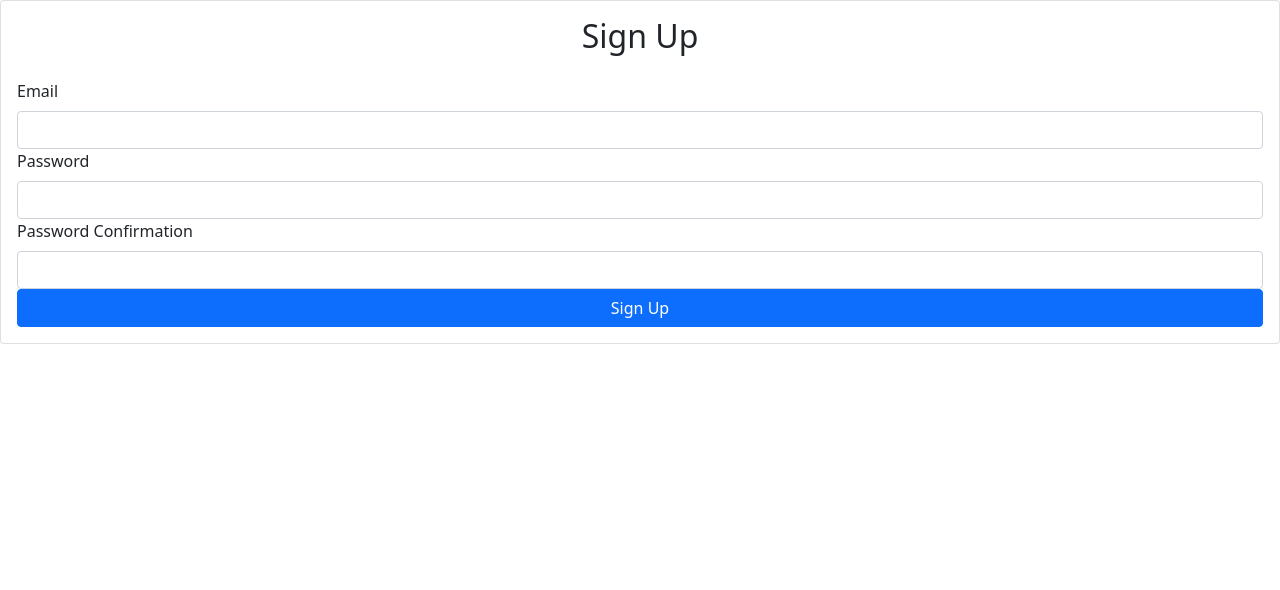
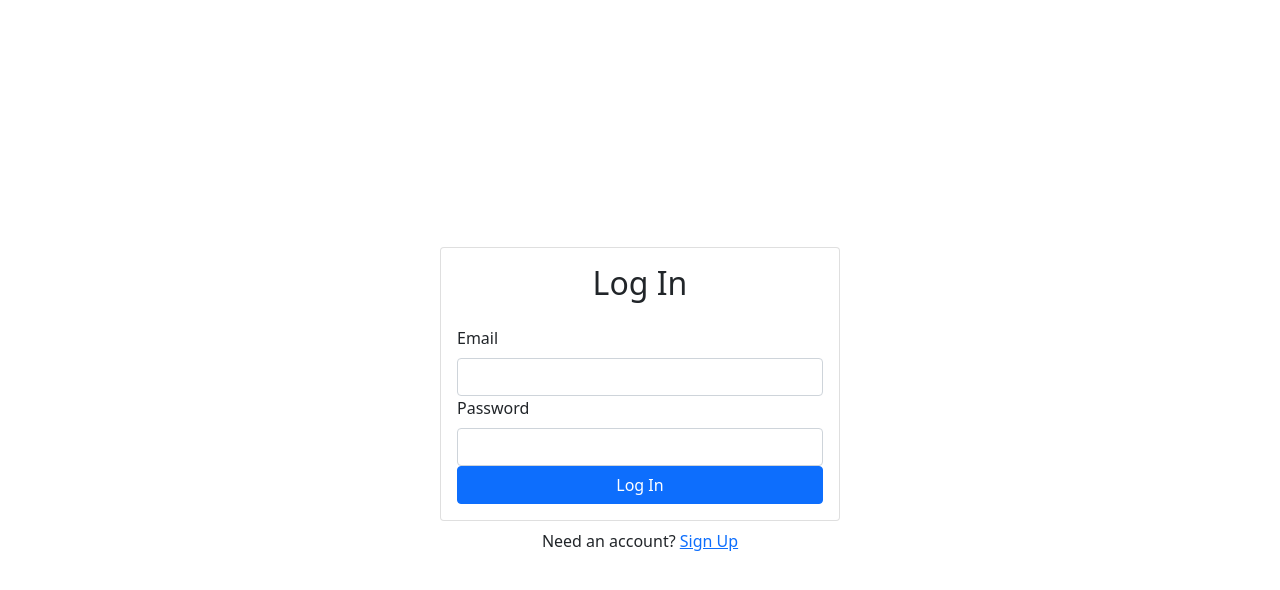
Before and after one commit to qrkwang/TT3_14, a React (Create React App) app in the folder frontend/: page /login in a window 1280 px wide. Shown: the top 590 px of the page. Built offline with nearby package versions, Linux system fonts and the light colour scheme.

Commit message:
added login, signup static pages

```diff
--- a/frontend/src/components/App.js
+++ b/frontend/src/components/App.js
@@ -1,7 +1,23 @@
 import Signup from './Signup'
+import Login from './Login'
+import { Container } from 'react-bootstrap'
+import { BrowserRouter as Router, Route, Routes } from 'react-router-dom'
 
 function App() {
-  return <Signup />;
+  return (
+    <Container className='d-flex align-items-center justify-content-center'
+      style={{ minHeight: '100vh' }}>
+      <div className='w-100' style={{ maxWidth: '400px' }}>
+        <Router>
+          <Routes>
+            <Route path='/signup' element={<Signup />} />
+            <Route path='/login' element={<Login />} />
+          </Routes>
+        </Router>
+      </div>
+    </Container >
+
+  )
 }
 
 export default App;
--- /dev/null
+++ b/frontend/src/components/Login.js
@@ -0,0 +1,53 @@
+import React, { useRef, useState } from 'react'
+import { Form, Button, Card, Alert } from 'react-bootstrap'
+import { Link, useNavigate } from 'react-router-dom'
+
+export default function Login() {
+    const emailRef = useRef()
+    const passwordRef = useRef()
+
+    const [error, setError] = useState('')
+    const [loading, setLoading] = useState(false)
+    const navigate = useNavigate()
+
+
+    // async function handleSubmit(e) {
+    //     e.preventDefault()
+
+    //     try {
+    //         setError('')
+    //         setLoading(true)
+    //         await login(emailRef.current.value, passwordRef.current.value)
+    //         navigate('/')
+    //     } catch {
+    //         setError('Failed to sign in')
+    //     } setLoading(false)
+
+    // }
+    return (
+        <>
+            <Card>
+                <Card.Body>
+                    <h2 className='text-center mb-4'>Log In</h2>
+                    {error && <Alert variant='danger'>{error}</Alert>}
+                    <Form>
+                        <Form.Group id='email'>
+                            <Form.Label>Email</Form.Label>
+                            <Form.Control type='email' ref={emailRef} required />
+                        </Form.Group>
+                        <Form.Group id='password'>
+                            <Form.Label>Password</Form.Label>
+                            <Form.Control type='password' ref={passwordRef} required />
+                        </Form.Group>
+                        <Button disabled={loading} className="w-100" type='submit'>
+                            Log In
+                        </Button>
+                    </Form>
+                </Card.Body>
+            </Card>
+            <div className='w-100 text-center mt-2'>
+                Need an account? <Link to='/signup'>Sign Up</Link>
+            </div>
+        </>
+    )
+}
--- a/frontend/src/components/Signup.js
+++ b/frontend/src/components/Signup.js
@@ -1,12 +1,13 @@
 import React, { useRef } from 'react';
 import { Form, Button, Card } from 'react-bootstrap'
 // import { useAuth } from '../contexts/AuthContext'
-//import { Link, useNavigate } from 'react-router-dom'
+import { Link, useNavigate } from 'react-router-dom'
 
 export default function Signup() {
     const emailRef = useRef()
     const passwordRef = useRef()
     const passwordConfirmRef = useRef()
+    const navigate = useNavigate()
     return (
         <>
             <Card>
@@ -31,6 +32,9 @@
                     </Form>
                 </Card.Body>
             </Card>
+            <div className='w-100 text-center mt-2'>
+                Already have an account? <Link to='/login'>Log In</Link>
+            </div>
         </>
     )
 }
```
Also changed, not shown: frontend/src/contexts/AuthContext.js (added, +32 -0 lines).
